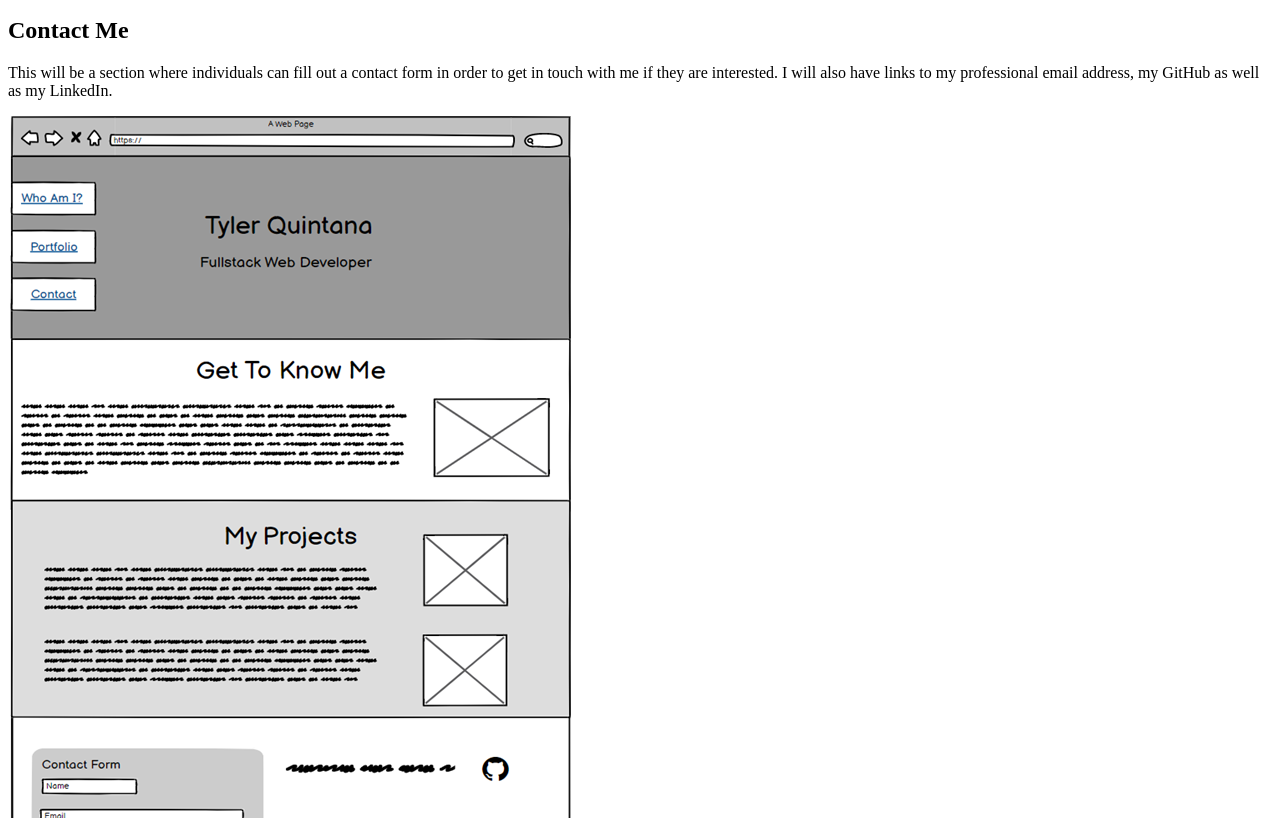
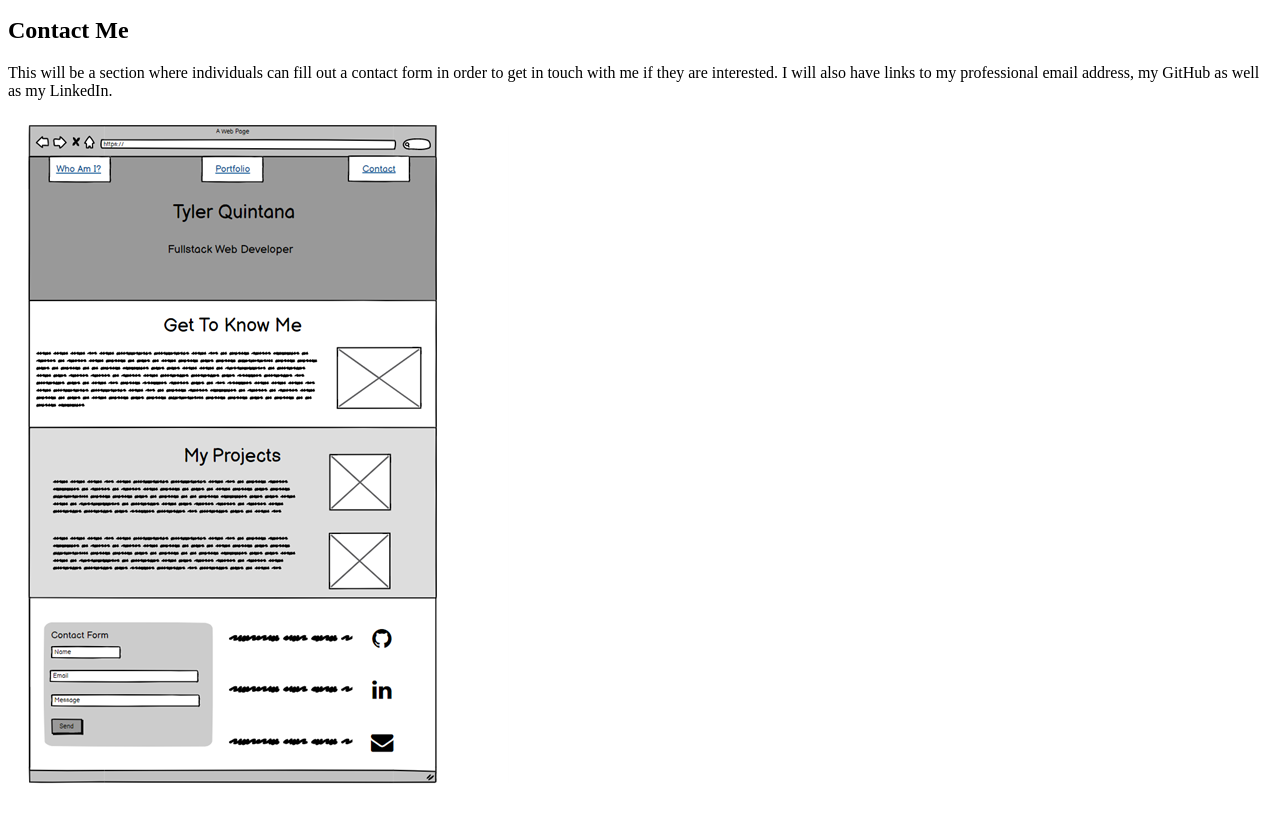
Before and after one commit to Tyler-Quintana/pwp-portfolio-tyler-quintana, a plain HTML site: page public_html/documentation/milestone-2.html in a window 1280 px wide. Shown: the part 409-1227 px from the top of the page. Drawn offline with Linux system fonts and the light colour scheme.

Commit message:
Changed Desktop Wireframe

```diff
--- a/public_html/documentation/milestone-2.html
+++ b/public_html/documentation/milestone-2.html
@@ -26,7 +26,7 @@
 <p>This will be a section where individuals can fill out a contact form in order to get in touch with me if they are interested. I will also have links to my professional email address, my GitHub as well as my LinkedIn.</p>
 
 <div>
-<img src="../img/Desktop-Wireframe.png" alt="desktop">
+<img src="../img/Desktop-Wireframe-2.png" alt="desktop">
 </div>
 
 <div>
```
Also changed, not shown: public_html/img/Desktop-Wireframe-2.png (added).
